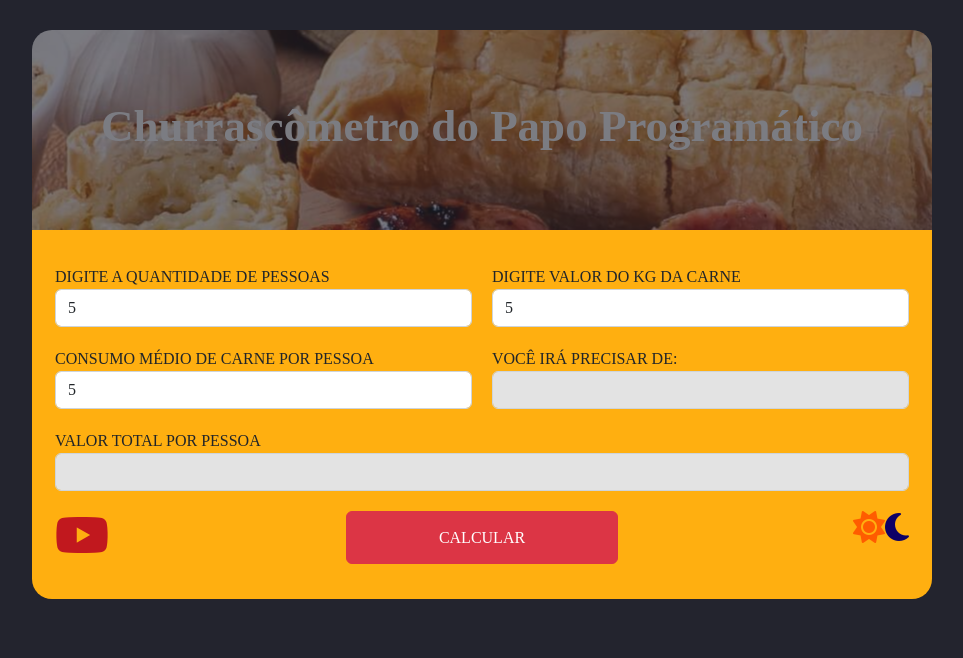
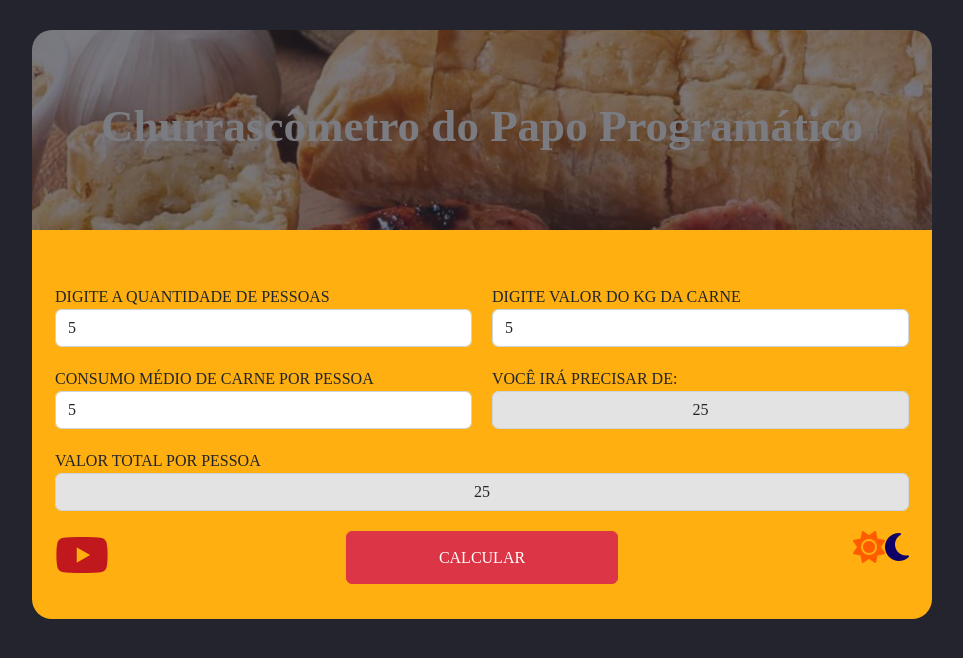
Before and after one commit to ffernandes2021/p11, a plain HTML site: page p11/index.html in a window 1280 px wide. Both pictures are taken after typing "5", "5", "5" into the empty fields and a click on the button "CALCULAR". Shown: the whole page, without its empty margins (158-1121 px from the left). Drawn offline with Linux system fonts and the light colour scheme.

Commit message:
full-commit

```diff
--- a/p11/assets/js/script.js
+++ b/p11/assets/js/script.js
@@ -1,4 +1,21 @@
-/*
- * Click nbfs://nbhost/SystemFileSystem/Templates/Licenses/license-default.txt to change this license
- * Click nbfs://nbhost/SystemFileSystem/Templates/ClientSide/javascript.js to edit this template
- */
+
+function calcular(){
+
+    const qtdePessoas = document.querySelector("#qtdePessoas").value;
+    const consumoMedio = document.querySelector("#consumoMedio").value;
+    const valorCarne = document.querySelector("#valorCarne").value;
+    const totalCarneForm = document.querySelector("#totalCarne");
+    const totalPorPessoaForm = document.querySelector("#totalPorPessoa");
+
+    if(qtdePessoas > 0){
+
+        let totalCarne = consumoMedio * qtdePessoas;
+        let precoTotal = totalCarne * valorCarne;
+        let totalPorPessoa = precoTotal / qtdePessoas;
+        totalCarneForm.innerHTML = totalCarne;
+        totalPorPessoaForm.innerHTML = totalPorPessoa;
+
+    } else {
+        document.querySelector("#error").innerHTML = "A quantidade de pessoas não pode ser inferior à 1. Tente novamente!";
+    }
+}
--- a/p11/index.html
+++ b/p11/index.html
@@ -16,29 +16,32 @@
         </header>
         <main>
             <div class="row">
+                <div class="col-lg-12 col-md-12 col-sm-12 col-12" id="error"></div>
+            </div>
+            <div class="row">
                 <div class="col-lg-6 col-md-6 col-sm-12 col-12">
                     <label>DIGITE A QUANTIDADE DE PESSOAS</label>
-                    <input class="form-control" type="number" placeholder="Digite a quantidade de pessoas">
+                    <input class="form-control" type="number" placeholder="Digite a quantidade de pessoas" required id="qtdePessoas" min="1">
                 </div>
                 <div class="col-lg-6 col-md-6 col-sm-12 col-12">
                     <label>DIGITE VALOR DO KG DA CARNE</label>
-                    <input class="form-control" type="number">
+                    <input class="form-control" type="number" required id="valorCarne">
                 </div>
             </div>
             <div class="row">
                 <div class="col-lg-6 col-md-6 col-sm-12 col-12">
                     <label>CONSUMO MÉDIO DE CARNE POR PESSOA</label>
-                    <input class="form-control" type="number">
+                    <input class="form-control" type="number" required id="consumoMedio">
                 </div>
                 <div class="col-lg-6 col-md-6 col-sm-12 col-12">
                     <label>VOCÊ IRÁ PRECISAR DE:</label>
-                    <span class="form-control"></span>
+                    <span class="form-control" id="totalCarne"></span>
                 </div>
             </div>
             <div class="row">
                 <div class="col-lg-12 col-md-12 col-sm-12 col-12">
                     <label>VALOR TOTAL POR PESSOA</label>
-                    <span class="form-control"></span>
+                    <span class="form-control" id="totalPorPessoa"></span>
                 </div>
             </div>
             <div class="row">
@@ -46,7 +49,7 @@
                     <i class="fa-brands fa-youtube fa-3x"></i>
                 </div>
                 <div class="col-lg-4 col-md-4 col-sm-4 col-4">
-                    <button class="btn btn-danger" type="submit">CALCULAR</button>
+                    <button class="btn btn-danger" type="submit" onclick="calcular()">CALCULAR</button>
                 </div>
                 <div class="col-lg-4 col-md-4 col-sm-4 col-4" id="switcher">
                     <i class="fa-solid fa-moon fa-2x"></i>
```
